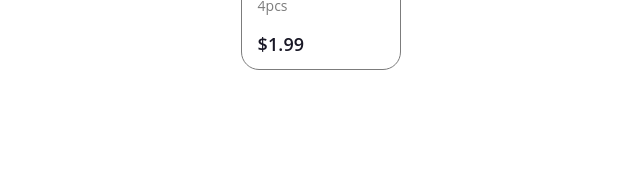
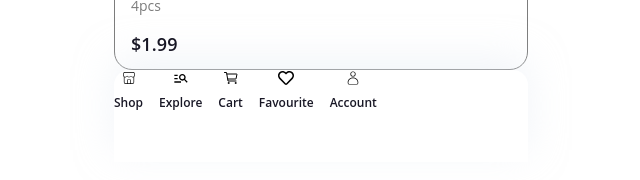
Before and after one commit to kunalchavare2/Nectar, a React (Create React App) app: page / in a window 1280 px wide. Shown: the part 120-300 px from the top of the page, without its empty margins (319-959 px from the left). Built offline with nearby package versions, Linux system fonts and the light colour scheme.

Commit message:
NavIcons

```diff
--- a/src/App.jsx
+++ b/src/App.jsx
@@ -1,13 +1,20 @@
+import React from "react";
 import "./App.css";
 import ProductCard from "./components/Molecules/ProductCard/ProductCard";
 import GlobalStyles from "./styles/globalStyles";
 import Theme from "./Theme/Theme";
+import NavIconsPage from "./components/Molecules/NavIconsPage/NavIconsPage";
 function App() {
   return (
-    <Theme>
+    <>
+     <Theme>
       <GlobalStyles />
       <ProductCard layout="favorurite" />
     </Theme>
+    <NavIconsPage/>
+    </>
+
+
   );
 }
 
--- /dev/null
+++ b/src/components/Atoms/NavIcon/NavIcon.jsx
@@ -0,0 +1,14 @@
+import React from "react";
+import { IconContainer } from "./NavIcon.styled";
+
+
+const NavIcon =({imgSrc,text})=> {
+return (
+    <IconContainer>
+        <div className="icon">{imgSrc}</div>
+        <p className="icon-text">{text}</p>
+    </IconContainer>
+
+)
+}
+export default NavIcon;
--- /dev/null
+++ b/src/components/Atoms/NavIcon/NavIcon.styled.js
@@ -0,0 +1,21 @@
+import styled from "styled-components";
+export const IconContainer=styled.div`
+   display:flex;
+   align-items:center;
+   flex-direction:column;
+   .icon{
+    width: 24px;
+    height: 24px;
+    flex-shrink: 0;
+}
+p{
+color: #181725;
+text-align: center;
+font-size: 12px;
+font-style: normal;
+font-weight: 600;
+line-height: normal;
+}
+
+
+`;
--- /dev/null
+++ b/src/components/Molecules/NavIconsPage/NavIconsPage.jsx
@@ -0,0 +1,22 @@
+import React from "react";
+import { PageIconsContainer } from "./NavIconsPage.styled";
+import { CiShop } from "react-icons/ci";
+import { MdManageSearch } from "react-icons/md";
+import { IoCartOutline } from "react-icons/io5";
+import { FaRegHeart } from "react-icons/fa";
+import { CiUser } from "react-icons/ci";
+import NavIcon from "../../Atoms/NavIcon/NavIcon";
+
+const NavIconsPage = () => {
+  return (
+    <PageIconsContainer>
+      <NavIcon imgSrc={<CiShop />} text="Shop"></NavIcon>
+      <NavIcon imgSrc={<MdManageSearch />} text="Explore"></NavIcon>
+      <NavIcon imgSrc={<IoCartOutline />} text="Cart"></NavIcon>
+      <NavIcon imgSrc={<FaRegHeart />} text="Favourite"></NavIcon>
+      <NavIcon imgSrc={<CiUser />} text="Account"></NavIcon>
+    </PageIconsContainer>
+  );
+};
+
+export default NavIconsPage;
--- /dev/null
+++ b/src/components/Molecules/NavIconsPage/NavIconsPage.styled.js
@@ -0,0 +1,11 @@
+import styled from "styled-components";
+export const PageIconsContainer=styled.div`
+width: 414px;
+height: 92px;
+flex-shrink: 0;
+border-radius: 15px 15px 0px 0px;
+background: #FFF;
+box-shadow: 0px -12px 37px 0px rgba(230, 235, 243, 0.50);
+display: flex;
+gap:1rem;
+`
```
